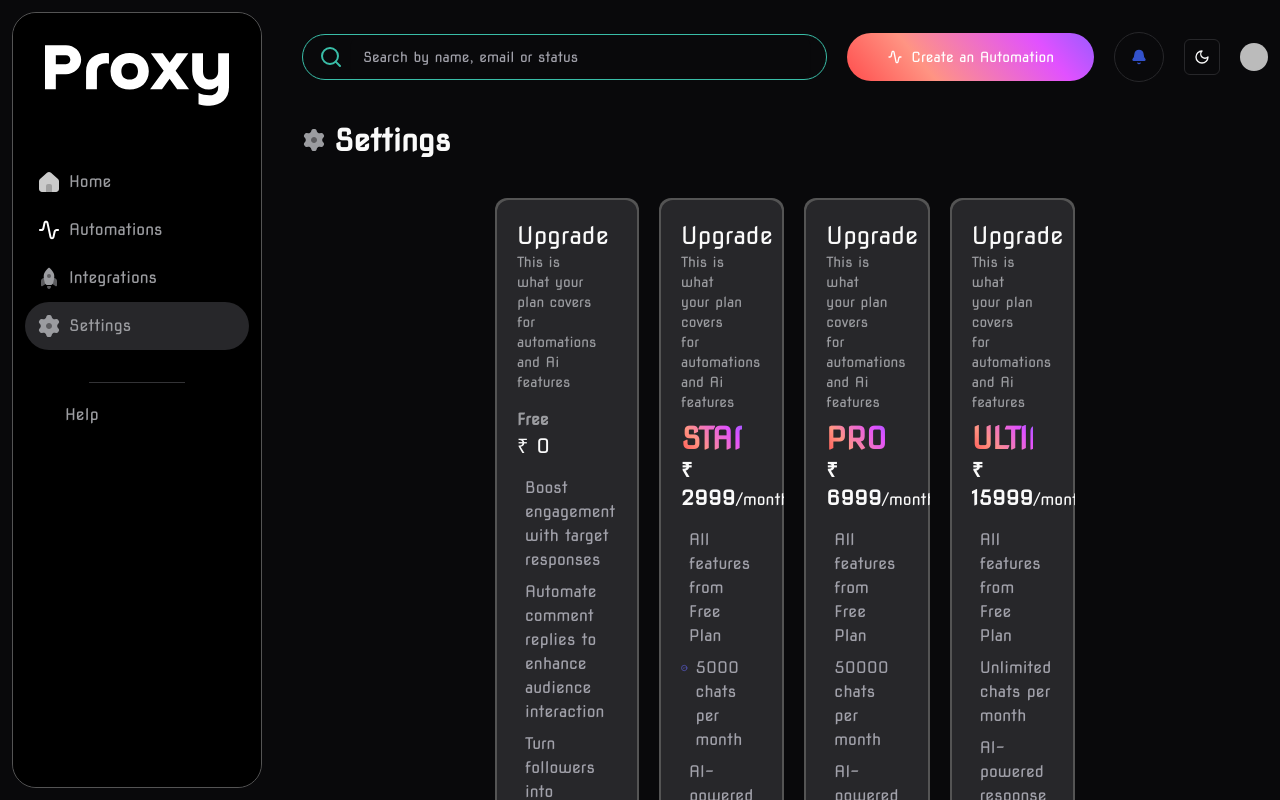
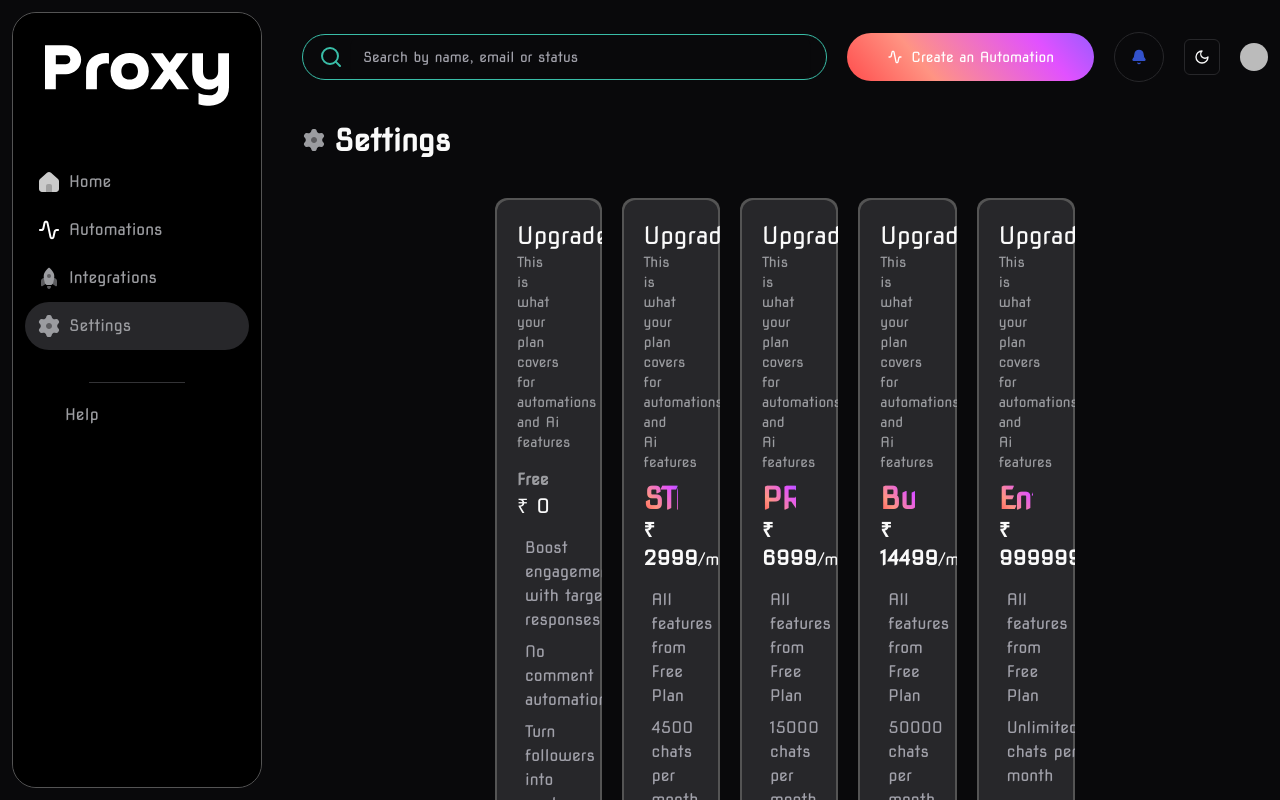
Before and after one commit to abhirupkumar/InstaAI, a Next.js app: page /dashboard/1/settings in a window 1280 px wide. Shown: the top 800 px of the page. Built offline with nearby package versions, Linux system fonts and the light colour scheme; no server answers; the database is empty; sample sign-in values are in the browser's storage; some icons are missing; what razorpay would draw is missing.

Commit message:
refactor: Update subscription plans to include 'Business' and 'Enterprise', adjust chat limits and pricing

```diff
--- a/src/actions/user/queries.ts
+++ b/src/actions/user/queries.ts
@@ -61,7 +61,7 @@ export const createUser = async (
 
 export const updateSubscription = async (
     clerkId: string,
-    props: { subscriptionId?: string; plan?: 'FREE' | 'STANDARD' | 'PRO' | 'ULTIMATE', planId?: string }
+    props: { subscriptionId?: string; plan?: 'FREE' | 'STANDARD' | 'PRO' | 'BUSINESS' | 'ENTERPRISE', planId?: string }
 ) => {
     return await client.user.update({
         where: {
--- a/src/actions/webhook/queries.ts
+++ b/src/actions/webhook/queries.ts
@@ -127,7 +127,7 @@ export const getChatHistory = async (sender: string, reciever: string) => {
 }
 
 export const updateSubscriptionFromId = async (subscriptionId: string, props: {
-    plan?: 'FREE' | 'STANDARD' | 'PRO' | 'ULTIMATE'
+    plan?: 'FREE' | 'STANDARD' | 'PRO' | 'BUSINESS' | 'ENTERPRISE'
     planId?: string
 }) => {
     return await client.subscription.update({
--- a/src/app/(protected)/api/webhook/razorpay/route.ts
+++ b/src/app/(protected)/api/webhook/razorpay/route.ts
@@ -29,7 +29,7 @@ export async function POST(req: NextRequest) {
     }
 
     const planId = event.payload.subscription.entity.plan_id;
-    const plan = PLANS.find((p) => p.planId == planId)?.name as "FREE" | "STANDARD" | "PRO" | "ULTIMATE";
+    const plan = PLANS.find((p) => p.planId == planId)?.name as "FREE" | "STANDARD" | "PRO" | 'BUSINESS' | 'ENTERPRISE';
     if (!plan) {
         return NextResponse.json({ error: 'Invalid plan' }, { status: 400 });
     }
--- a/src/components/global/billing/payment-card.tsx
+++ b/src/components/global/billing/payment-card.tsx
@@ -10,7 +10,7 @@ import { toast } from 'sonner';
 
 type Props = {
     label: string
-    current: 'STANDARD' | 'PRO' | 'ULTIMATE' | 'FREE'
+    current: 'STANDARD' | 'PRO' | 'BUSINESS' | 'ENTERPRISE' | 'FREE'
     price?: number
     planId?: string | null
     landing?: boolean
--- a/src/components/global/subscription-plan/index.tsx
+++ b/src/components/global/subscription-plan/index.tsx
@@ -1,7 +1,7 @@
 import { useQueryUser } from '@/hooks/user-queries'
 
 type Props = {
-    type: 'STANDARD' | 'PRO' | 'ULTIMATE' | 'FREE'
+    type: 'STANDARD' | 'PRO' | 'BUSINESS' | 'ENTERPRISE' | 'FREE'
     children: React.ReactNode
 }
 
--- a/src/constants/pages.tsx
+++ b/src/constants/pages.tsx
@@ -32,8 +32,9 @@ export const PLANS = [
         price: 0,
         features: [
             'Boost engagement with target responses',
-            'Automate comment replies to enhance audience interaction',
+            'No comment automation',
             'Turn followers into customers with targeted messaging',
+            'Advanced analytics and insights',
         ],
         planId: null,
         cta: 'Get Started',
@@ -44,12 +45,12 @@ export const PLANS = [
         price: 2999,
         features: [
             'All features from Free Plan',
-            '5000 chats per month',
+            '4500 chats per month',
             'AI-powered response generation',
             'Advanced analytics and insights',
         ],
         planId: 'plan_PZX6I65iuz8fnA',
-        limit: 5000,
+        limit: 4500,
         cta: 'Upgrade Now',
     },
     {
@@ -58,18 +59,32 @@ export const PLANS = [
         price: 6999,
         features: [
             'All features from Free Plan',
+            '15000 chats per month',
+            'AI-powered response generation',
+            'Advanced analytics and insights',
+        ],
+        planId: 'plan_PZX6izDdD7rJOF',
+        limit: 15000,
+        cta: 'Upgrade Now',
+    },
+    {
+        name: 'Business',
+        description: 'Ultimate features for power users',
+        price: 14499,
+        features: [
+            'All features from Free Plan',
             '50000 chats per month',
             'AI-powered response generation',
             'Advanced analytics and insights',
         ],
-        planId: 'plan_PZX6izDdD7rJOF',
+        planId: 'plan_PZX736UKg4oApf',
         limit: 50000,
         cta: 'Upgrade Now',
     },
     {
-        name: 'ULTIMATE',
+        name: 'Enterprise',
         description: 'Ultimate features for power users',
-        price: 15999,
+        price: 999999999999999,
         features: [
             'All features from Free Plan',
             'Unlimited chats per month',
```
Also changed, not shown: 1 other file (tests, documents, lock files or other folders).
